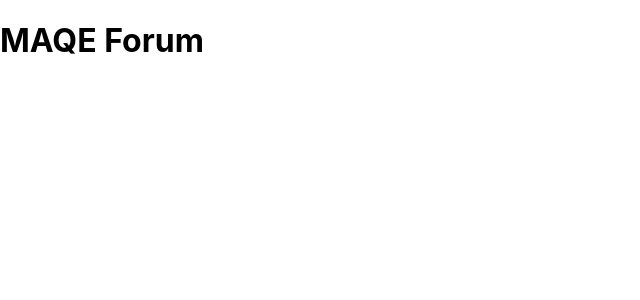
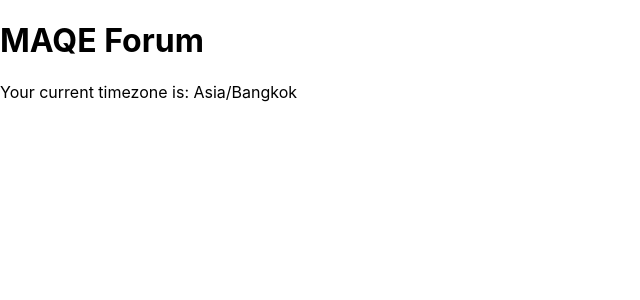
Before and after one commit to ajinxs/maqeforum, a React (Create React App) app: page / in a window 1280 px wide. Shown: the top 300 px of the page, without its empty margins (0-640 px from the left). Built offline with nearby package versions, Linux system fonts and the light colour scheme.

Commit message:
created location component and test

```diff
--- a/src/App.js
+++ b/src/App.js
@@ -1,11 +1,13 @@
 import React from 'react'
 import Header from './components/Header'
+import Location from './components/Location';
 
 function App() {
   return (
     <div>
 
       <Header/>
+      <Location/>
 
     </div>
   );
--- /dev/null
+++ b/src/components/Location.jsx
@@ -0,0 +1,15 @@
+import React from 'react'
+
+const Location = () => {
+
+    return (
+
+        <>
+            <p>Your current timezone is: <span data-testId="location">Asia/Bangkok</span></p>
+
+        </>
+
+    )
+}
+
+export default Location;
```
Also changed, not shown: 1 other file (tests, documents, lock files or other folders).
